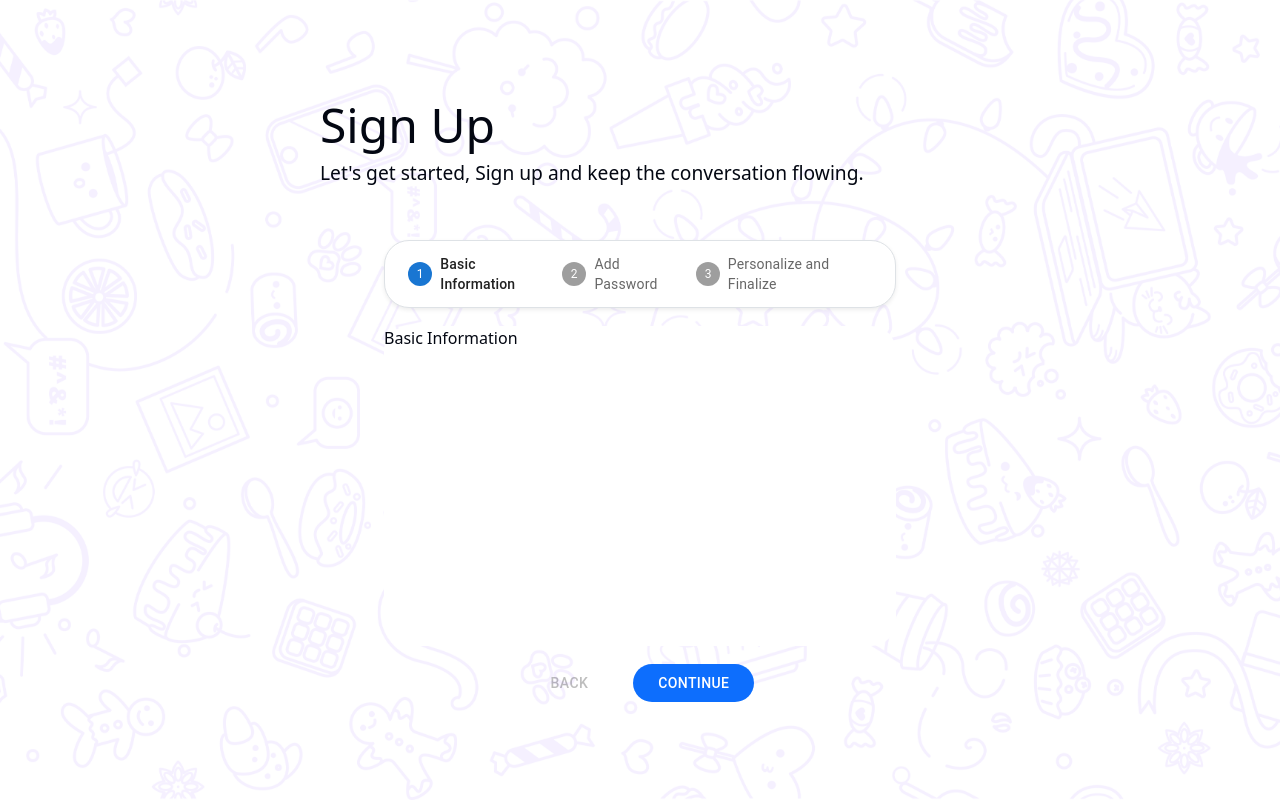
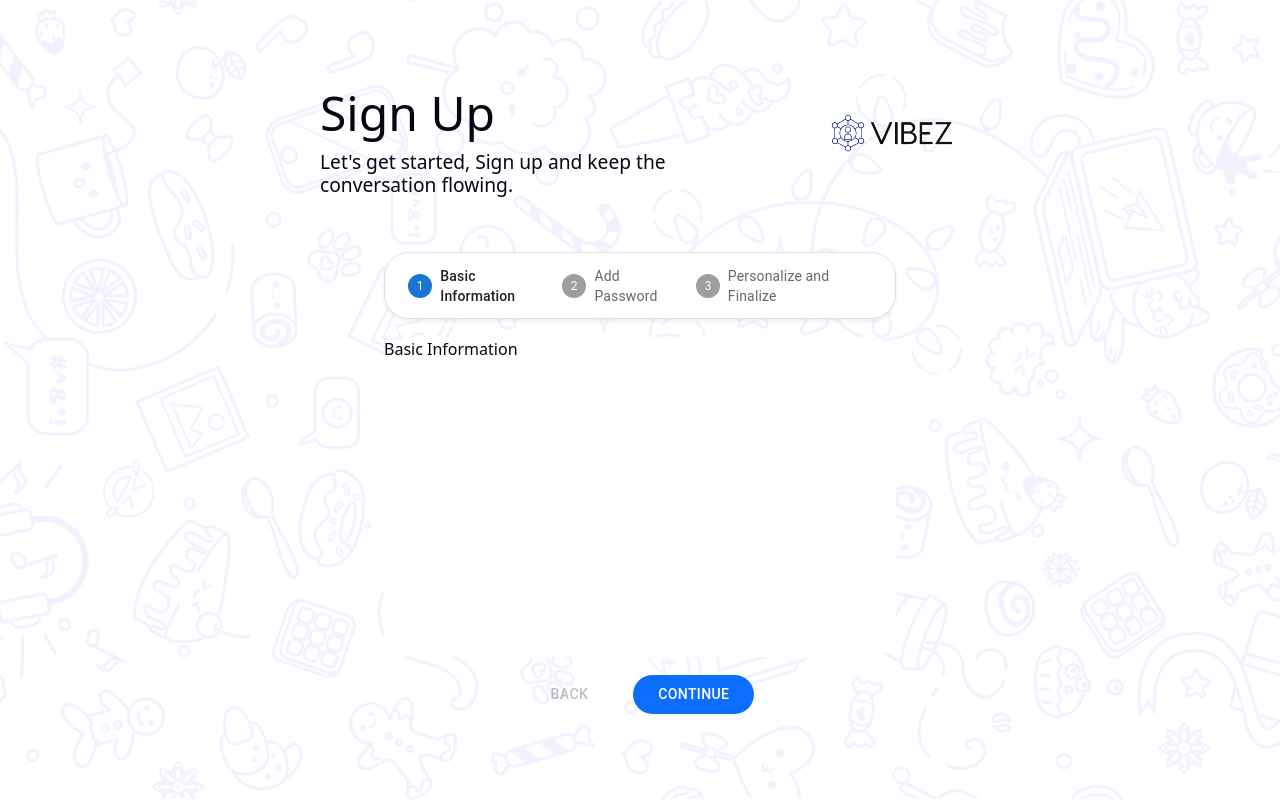
Before and after one commit to OshithRoshantha/Vibez-client, a React (Vite) app: page /Signup in a window 1280 px wide. Built offline with nearby package versions, Linux system fonts and the light colour scheme.

Commit message:
enhance Signup page layout; add logo and adjust header styling for better alignment

```diff
--- a/src/Pages/Signup.jsx
+++ b/src/Pages/Signup.jsx
@@ -1,13 +1,19 @@
 import React from 'react'
 import './Styles/Signup.css'
 import SignupElement from '@/Components/SignupElement'
+import mainLogo from '../assets/Icons/main-logo.png'
 
 export default function Signup() {
   return (
     <div className='second-container'>
       <div className='header'>
-        <p class="h1 signup-main">Sign Up</p>
-        <p class="display-6 signup-sub">Let's get started, Sign up and keep the conversation flowing.</p>
+        <div className='header-right'>
+          <p class="h1 signup-main">Sign Up</p>
+          <p class="display-6 signup-sub">Let's get started, Sign up and keep the conversation flowing.</p>
+        </div>
+        <div className='logo'>
+          <img src={mainLogo} className='main-logo-signup' alt='Main Logo'/>
+        </div>
       </div>
       <div className='signup-container'>
         <SignupElement/>
--- a/src/Pages/Styles/Signup.css
+++ b/src/Pages/Styles/Signup.css
@@ -17,6 +17,8 @@
 .header{
     margin-top: -5%;
     width: 50%;
+    display: flex;
+    column-gap: 15%;
 }
 .signup-sub{
     font-size: 120%;
@@ -24,3 +26,10 @@
 .signup-main{
     font-size: 300%;
 }
+.logo{
+    width: 180px;
+    height: 100px;
+    display: flex;
+    justify-content: center;
+    align-items: center;
+}
```
